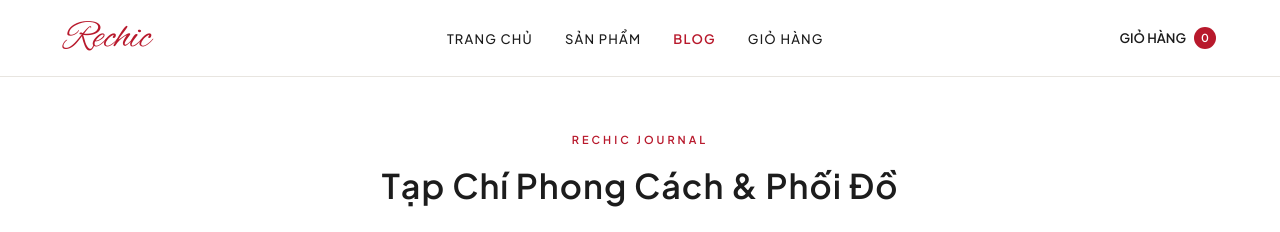
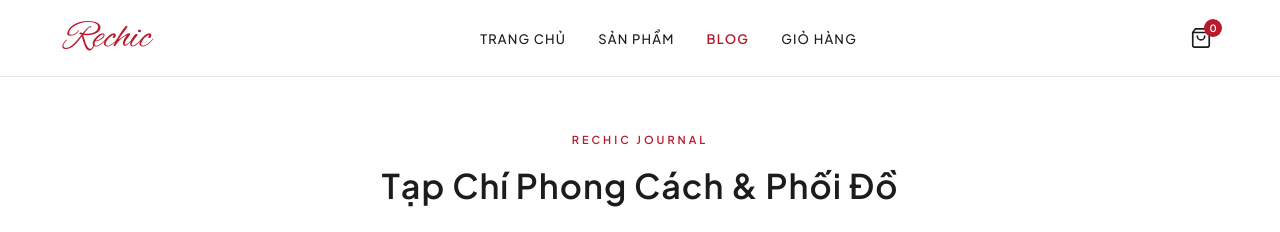
Before and after one commit to Nghii1506/ecommerce-ui-improvement, a plain HTML site: page blog.html in a window 1280 px wide. Shown: the top 232 px of the page. Drawn offline with Linux system fonts and the light colour scheme.

Commit message:
Enhance cart link with SVG icon and accessibility

```diff
--- a/blog.html
+++ b/blog.html
@@ -87,10 +87,14 @@
                     <li><a href="cart.html">Giỏ hàng</a></li>
                 </ul>
             </nav>
-            <a href="cart.html" class="cart-link">
-                <span>Giỏ hàng</span>
-                <span class="cart-badge" id="cartBadge">0</span>
-            </a>
+            <a href="cart.html" class="cart-link" aria-label="Giỏ hàng" style="position: relative; padding: 4px;">
+    <svg width="22" height="22" viewBox="0 0 24 24" fill="none" stroke="currentColor" stroke-width="1.8" stroke-linecap="round" stroke-linejoin="round">
+        <path d="M6 2L3 6v14a2 2 0 0 0 2 2h14a2 2 0 0 0 2-2V6l-3-4z"></path>
+        <line x1="3" y1="6" x2="21" y2="6"></line>
+        <path d="M16 10a4 4 0 0 1-8 0"></path>
+    </svg>
+    <span class="cart-badge" id="cartBadge" style="position: absolute; top: -4px; right: -6px; width: 18px; height: 18px; font-size: 10px;">0</span>
+</a>
         </div>
     </header>
 
```
